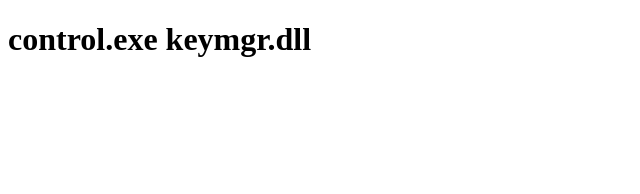
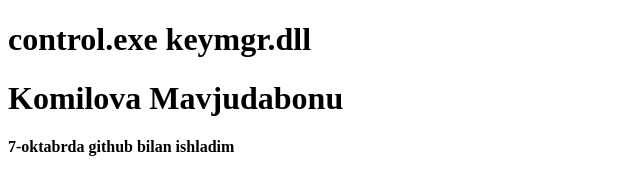
Before and after one commit to MavjudabonuK/birinchi_loyiha_8.2, a plain HTML site: page index.html in a window 1280 px wide. Shown: the whole page, without its empty margins (0-640 px from the left). Drawn offline with Linux system fonts and the light colour scheme.

Commit message:
yangi codelar qo'shildi

```diff
--- a/index.html
+++ b/index.html
@@ -7,5 +7,7 @@
 </head>
 <body>
      <h1>control.exe keymgr.dll</h1>
+     <h1>Komilova Mavjudabonu</h1>
+     <h4>7-oktabrda github bilan ishladim </h4>
 </body>
 </html>
```
